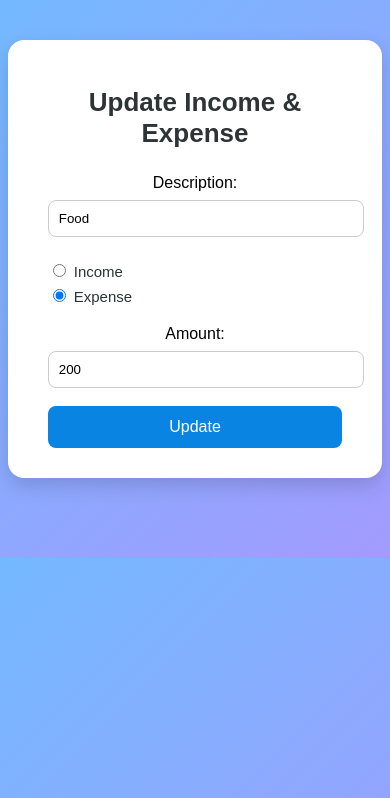
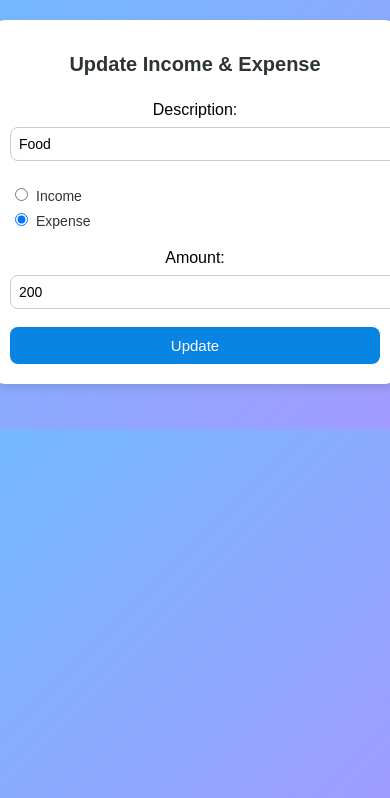
Before and after one commit to Mayank4777/Expense-Tracker-Flask, a Flask app: page /edit/1 in a window 390 px wide; the page is wider, and only the part inside the window is pictured. Shown: the top 798 px of that part. Run offline with Flask 3, Linux system fonts and the light colour scheme; data comes from the database, SQL or seed files in the repository.

Commit message:
Enhance responsiveness for mobile devices
Added responsive styles for small screens and improved layout.

```diff
--- a/static/style.css
+++ b/static/style.css
@@ -172,3 +172,63 @@ td .btn {
         width: 95%;
     }
 }
+
+
+/* ===== Responsive for Phones (Small Screens) ===== */
+@media (max-width: 480px) {
+    body {
+        padding: 20px 10px;
+    }
+
+    .container {
+        width: 100%;
+        padding: 20px;
+        margin-bottom: 25px;
+        box-shadow: 0 4px 10px rgba(0, 0, 0, 0.1);
+    }
+
+    h1 {
+        font-size: 20px;
+    }
+
+    input[type="text"] {
+        padding: 8px;
+        font-size: 14px;
+    }
+
+    input[type="submit"] {
+        padding: 10px;
+        font-size: 15px;
+    }
+
+    .radio-group label {
+        font-size: 14px;
+    }
+
+    table {
+        width: 100%;
+        font-size: 13px;
+    }
+
+    th, td {
+        padding: 8px;
+    }
+
+    .btn {
+        padding: 5px 10px;
+        font-size: 13px;
+    }
+
+    .logout-container {
+        position: static;
+        margin-bottom: 15px;
+        text-align: center;
+    }
+
+    .logout-btn {
+        display: inline-block;
+        width: 100%;
+        text-align: center;
+        padding: 10px;
+    }
+}
```
